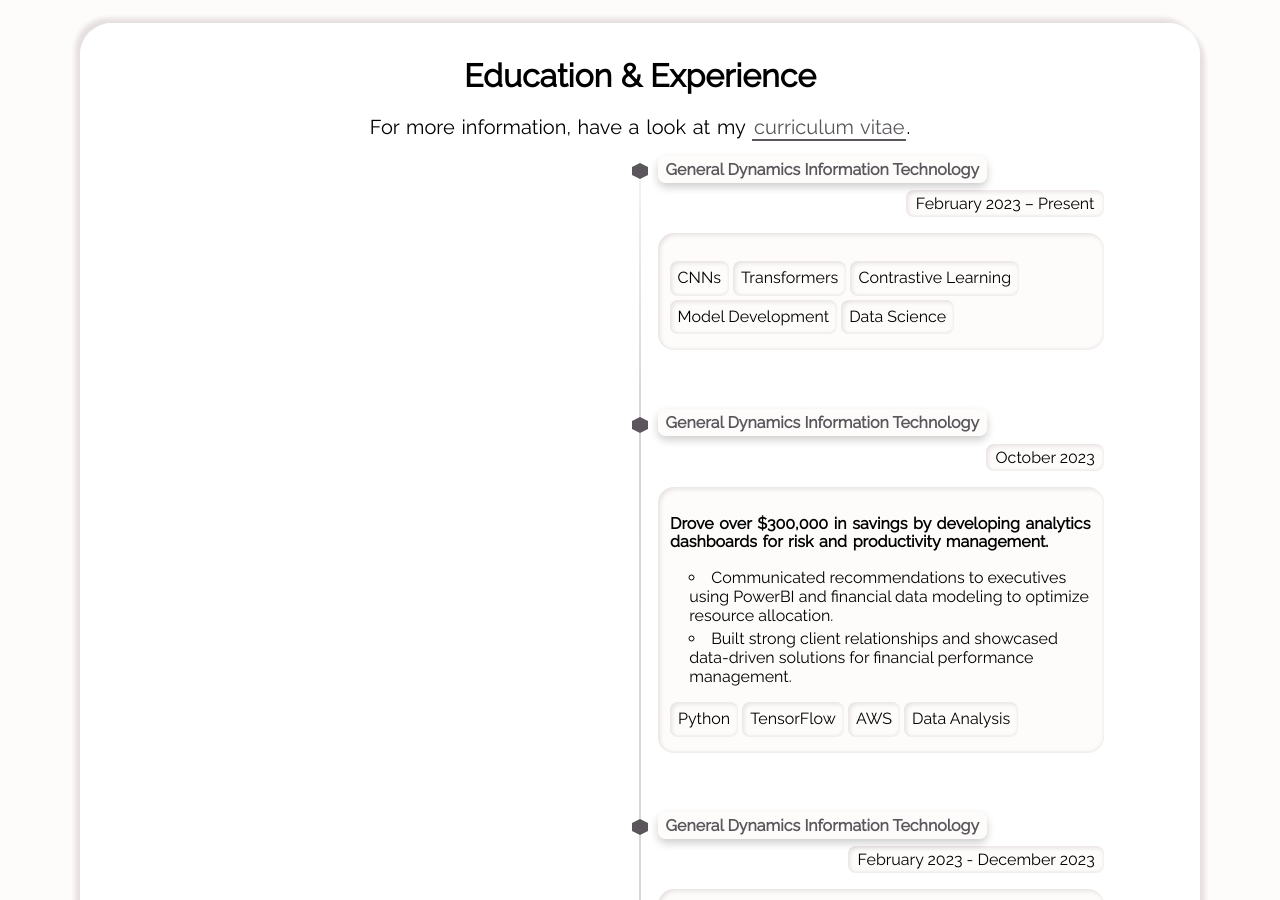
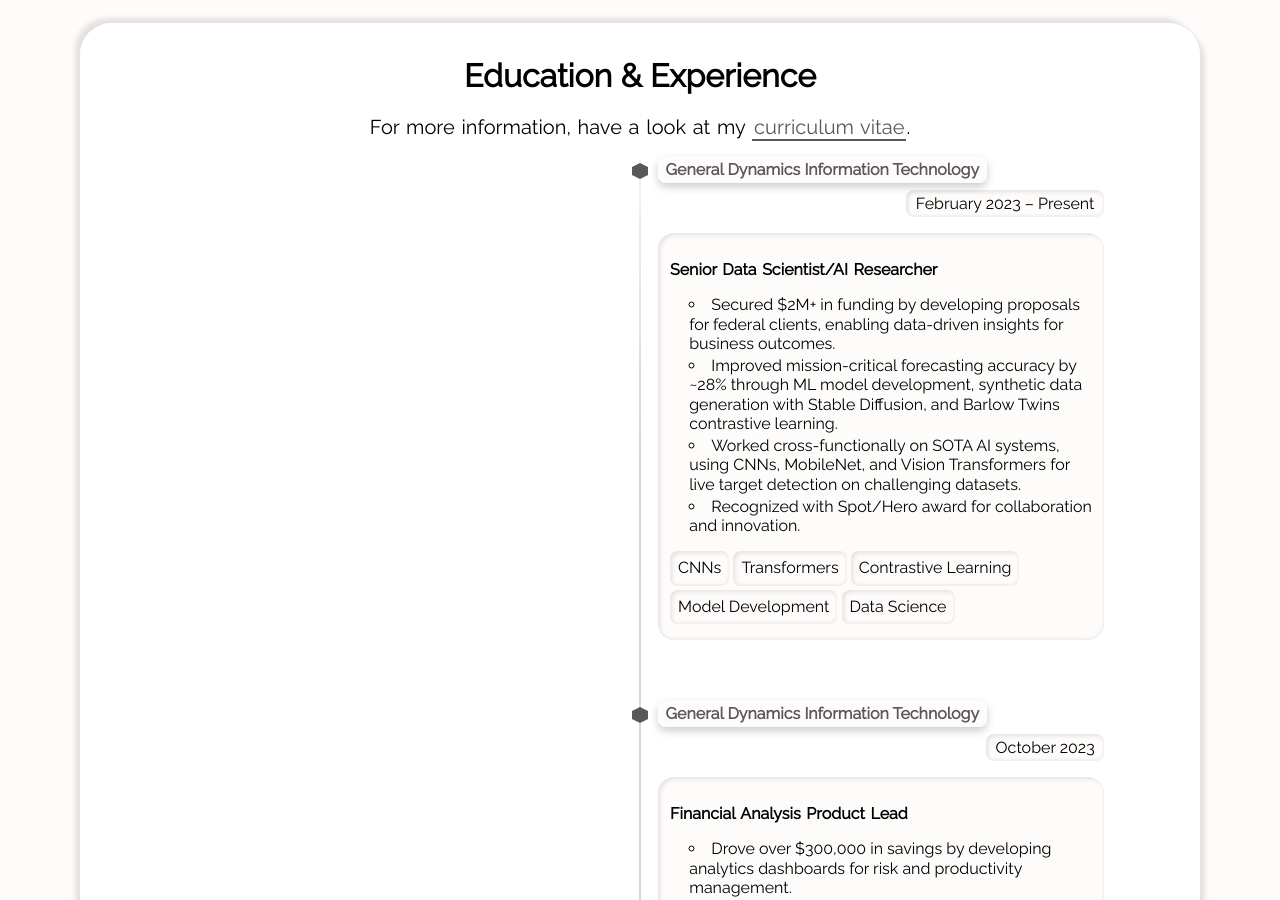
Before and after one commit to p9verma/punitaverma9.github.io, a Jekyll site: the page built from index.html, in a window 1280 px wide and 900 px high, scrolled down 2108 px. Built offline with Jekyll 4.4.1, drawn with Linux system fonts in a browser that asks for light colours; some of the changed text lies outside the part shown.

Commit message:
add all titles

```diff
--- a/_data/timeline.yml
+++ b/_data/timeline.yml
@@ -20,7 +20,12 @@
 - title: General Dynamics Information Technology
   title-url: https://www.gdit.com/capabilities/technology-solutions/artificial-intelligence/
   date: February 2023 – Present
-  subtitle: "Senior Data Scientist/AI Researcher\n- Secured $2M+ in funding by developing proposals for federal clients, enabling data-driven insights for business outcomes.\n- Improved mission-critical forecasting accuracy by ~28% through ML model development, synthetic data generation with Stable Diffusion, and Barlow Twins contrastive learning.\n- Worked cross-functionally on SOTA AI systems, using CNNs, MobileNet, and Vision Transformers for live target detection on challenging datasets.\n- Recognized with Spot/Hero award for collaboration and innovation."
+  subtitle:
+    - "Senior Data Scientist/AI Researcher"
+    - "Secured $2M+ in funding by developing proposals for federal clients, enabling data-driven insights for business outcomes."
+    - "Improved mission-critical forecasting accuracy by ~28% through ML model development, synthetic data generation with Stable Diffusion, and Barlow Twins contrastive learning."
+    - "Worked cross-functionally on SOTA AI systems, using CNNs, MobileNet, and Vision Transformers for live target detection on challenging datasets."
+    - "Recognized with Spot/Hero award for collaboration and innovation."
   tags:
     - tag: CNNs
     - tag: Transformers
@@ -33,6 +38,7 @@
   title-url: https://www.gdit.com/
   date: October 2023
   subtitle:
+    - Financial Analysis Product Lead
     - Drove over $300,000 in savings by developing analytics dashboards for risk and productivity management.
     - Communicated recommendations to executives using PowerBI and financial data modeling to optimize resource allocation.
     - Built strong client relationships and showcased data-driven solutions for financial performance management.
@@ -47,6 +53,7 @@
   title-url: https://www.gdit.com/
   date: February 2023 - December 2023
   subtitle:
+    - Software Developer
     - Managed feature development and user stories for an application with 20,000+ users to support mission-critical objectives.
     - Prioritized system roadmap based on client and user feedback, enhancing satisfaction and safety.
   tags:
@@ -72,6 +79,7 @@
   title-url: https://expediagroup.com/
   date: June 2021 – February 2023
   subtitle:
+    - Software Engineer I & II
     - Spearheaded development of a virtual agent, achieving 90% first-contact resolution and reducing response times by over 99%.
     - Improved chatbot satisfaction scores by 25% through feature prioritization based on user research.
     - Led migration to Kubernetes, reducing processing costs by 15% for payment systems.
@@ -107,6 +115,7 @@
   title-url: https://example.com/
   date: June 2020 - August 2020
   subtitle:
+    - Software Engineer Intern
     - Supported Capital Markets team as a Software Engineer Intern, applying Agile methodologies.
     - Practiced CI/CD and SDLC, contributing to the development of solutions for the Secondary Housing Market.
   tags:
@@ -119,6 +128,7 @@
   title-url: https://www.cloudninetech.com/
   date: May 2019 - August 2019
   subtitle:
+    - Intern
     - Served as a Business Development Intern, involved in program planning and management.
     - Assisted with database management using RDBMS.
   tags:
```
